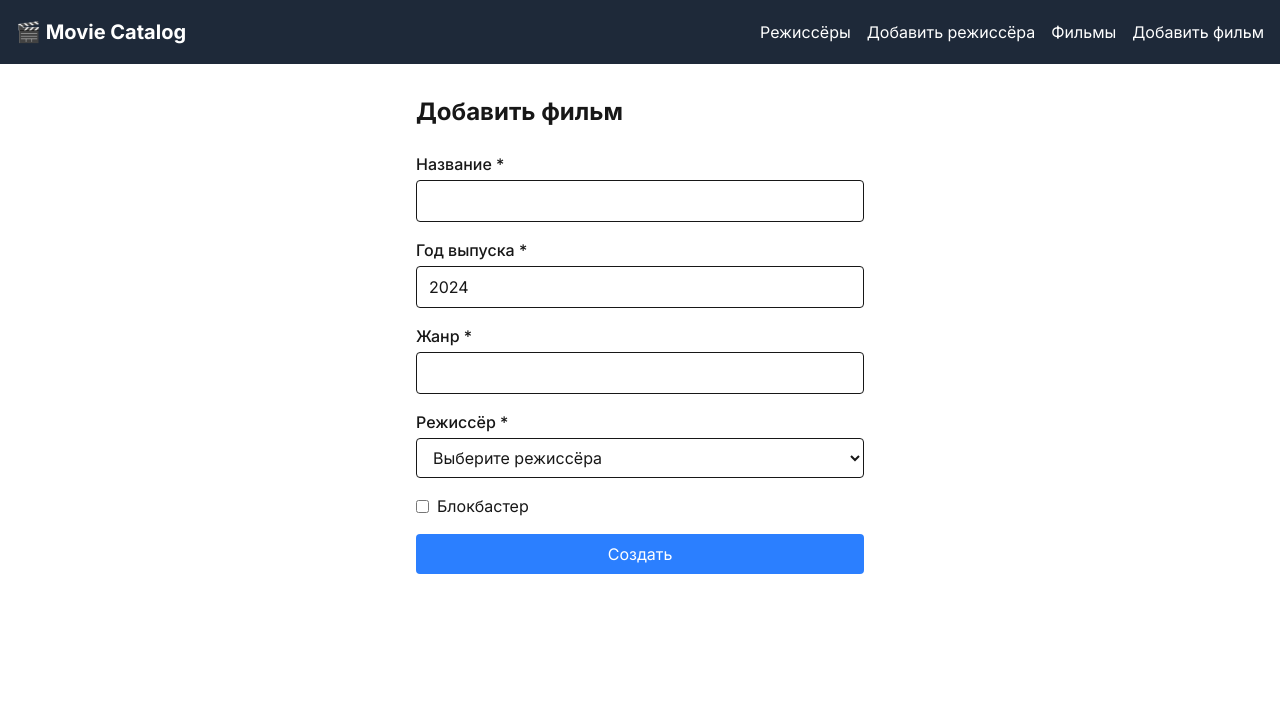
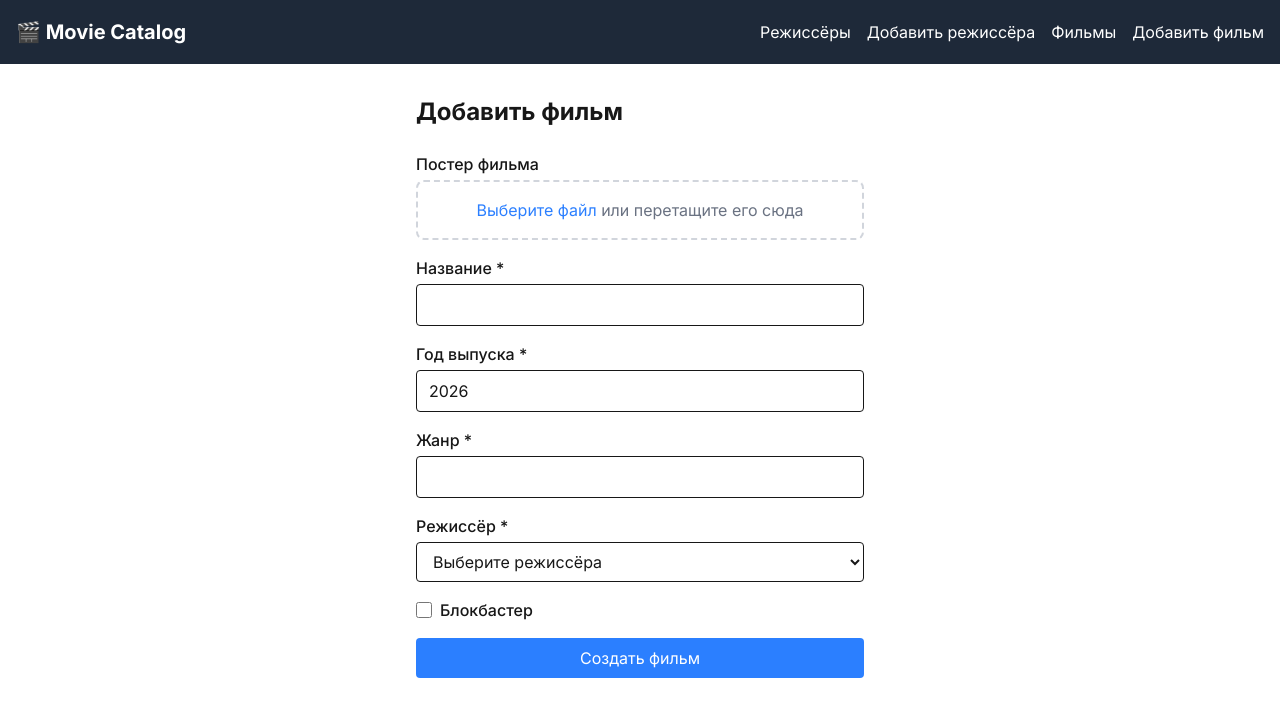
Before and after one commit to Dahipie/movie-catalog, a Next.js app: page /movies/new in a window 1280 px wide. Shown: the top 716 px of the page. Built offline with nearby package versions, Linux system fonts and the light colour scheme.

Commit message:
Описание

```diff
--- /dev/null
+++ b/app/movies/[id]/page.tsx
@@ -0,0 +1,152 @@
+"use client";
+import { useEffect, useState } from "react";
+import { useParams, useRouter } from "next/navigation";
+import { Movie, Director } from "@/types";
+import Image from "next/image";
+
+export default function MovieDetailPage() {
+  const { id } = useParams();
+  const router = useRouter();
+  const [movie, setMovie] = useState<Movie | null>(null);
+  const [director, setDirector] = useState<Director | null>(null);
+  const [loading, setLoading] = useState(true);
+  const [imageError, setImageError] = useState(false);
+
+  useEffect(() => {
+    const fetchMovie = async () => {
+      try {
+        const res = await fetch(`/api/movies/${id}`);
+        const data = await res.json();
+        setMovie(data);
+
+        if (data.directorId) {
+          const directorRes = await fetch(`/api/directors/${data.directorId}`);
+          const directorData = await directorRes.json();
+          setDirector(directorData);
+        }
+      } catch (error) {
+        console.error(error);
+      } finally {
+        setLoading(false);
+      }
+    };
+
+    if (id) fetchMovie();
+  }, [id]);
+
+  if (loading) return <div className="text-center py-10">Загрузка...</div>;
+  if (!movie) return <div className="text-center py-10 text-red-500">Фильм не найден</div>;
+
+  const posterUrl = movie.posterPath && !imageError
+    ? movie.posterPath
+    : "/posters/placeholder.jpg";
+
+  // Форматирование длительности
+  const formatDuration = (minutes?: number) => {
+    if (!minutes) return "Не указано";
+    const hours = Math.floor(minutes / 60);
+    const mins = minutes % 60;
+    if (hours === 0) return `${mins} мин`;
+    if (mins === 0) return `${hours} ч`;
+    return `${hours} ч ${mins} мин`;
+  };
+
+  return (
+    <div className="max-w-4xl mx-auto">
+      <button
+        onClick={() => router.back()}
+        className="mb-6 text-blue-500 hover:text-blue-600 flex items-center gap-1"
+      >
+        ← Назад к списку
+      </button>
+
+      <div className="bg-white rounded-lg shadow-md overflow-hidden">
+        <div className="flex flex-col md:flex-row">
+          {/* Постер */}
+          <div className="relative w-full md:w-80 h-96 md:h-auto flex-shrink-0 bg-gray-200">
+            <Image
+              src={posterUrl}
+              alt={movie.title}
+              fill
+              className="object-cover"
+              onError={() => setImageError(true)}
+            />
+          </div>
+
+          {/* Информация о фильме */}
+          <div className="p-6 flex-1">
+            <h1 className="text-3xl font-bold mb-2">{movie.title}</h1>
+
+            {/* Рейтинг и статус */}
+            <div className="flex flex-wrap gap-2 mb-4">
+              {movie.isBlockbuster && (
+                <span className="bg-yellow-100 text-yellow-800 text-xs font-medium px-2.5 py-0.5 rounded">
+                  ⭐ Блокбастер
+                </span>
+              )}
+              {movie.rating && (
+                <span className="bg-gray-100 text-gray-800 text-xs font-medium px-2.5 py-0.5 rounded">
+                  {movie.rating}
+                </span>
+              )}
+            </div>
+
+            {/* Основные характеристики */}
+            <div className="space-y-3">
+              <div className="grid grid-cols-2 gap-2">
+                <div>
+                  <p className="text-gray-500 text-sm">📅 Год выпуска</p>
+                  <p className="font-medium">{movie.releaseYear}</p>
+                </div>
+                <div>
+                  <p className="text-gray-500 text-sm">🎭 Жанр</p>
+                  <p className="font-medium">{movie.genre}</p>
+                </div>
+                <div>
+                  <p className="text-gray-500 text-sm">⏱️ Длительность</p>
+                  <p className="font-medium">{formatDuration(movie.duration)}</p>
+                </div>
+                <div>
+                  <p className="text-gray-500 text-sm">🌍 Страна</p>
+                  <p className="font-medium">{movie.country || "Не указана"}</p>
+                </div>
+                <div>
+                  <p className="text-gray-500 text-sm">🎬 Режиссёр</p>
+                  <p className="font-medium">{director?.fullName || "Неизвестен"}</p>
+                </div>
+                <div>
+                  <p className="text-gray-500 text-sm">💰 Бюджет</p>
+                  <p className="font-medium">{movie.budget || "Не указан"}</p>
+                </div>
+              </div>
+            </div>
+
+            {/* Описание сюжета */}
+            {movie.description && (
+              <div className="mt-6 pt-4 border-t">
+                <h2 className="text-xl font-semibold mb-2">📖 Сюжет</h2>
+                <p className="text-gray-700 leading-relaxed">{movie.description}</p>
+              </div>
+            )}
+
+            {/* Кнопки действий */}
+            <div className="mt-6 flex gap-3">
+              <button
+                onClick={() => router.push(`/movies/${movie.id}/edit`)}
+                className="bg-yellow-500 text-white px-4 py-2 rounded hover:bg-yellow-600 transition"
+              >
+                ✏️ Редактировать
+              </button>
+              <button
+                onClick={() => router.push("/movies")}
+                className="bg-gray-500 text-white px-4 py-2 rounded hover:bg-gray-600 transition"
+              >
+                🎬 Все фильмы
+              </button>
+            </div>
+          </div>
+        </div>
+      </div>
+    </div>
+  );
+}
--- a/app/movies/new/page.tsx
+++ b/app/movies/new/page.tsx
@@ -1,6 +1,7 @@
 "use client";
 import { useEffect, useState } from "react";
 import { useRouter } from "next/navigation";
+import FileUpload from "@/components/FileUpload";
 
 interface Director {
   id: string;
@@ -14,10 +15,11 @@ export default function CreateMoviePage() {
   const [error, setError] = useState("");
   const [formData, setFormData] = useState({
     title: "",
-    releaseYear: 2024,
+    releaseYear: new Date().getFullYear(),
     genre: "",
     directorId: "",
     isBlockbuster: false,
+    posterPath: "",
   });
 
   useEffect(() => {
@@ -43,7 +45,7 @@ export default function CreateMoviePage() {
         router.push("/movies");
       } else {
         const data = await res.json();
-        setError(data.error);
+        setError(data.error || "Ошибка при создании");
       }
     } catch {
       setError("Ошибка при создании");
@@ -63,12 +65,21 @@ export default function CreateMoviePage() {
       )}
 
       <form onSubmit={handleSubmit} className="space-y-4">
+        {/* Загрузка постера */}
+        <div>
+          <label className="block mb-1 font-medium">Постер фильма</label>
+          <FileUpload onFileUploaded={(path) => setFormData({ ...formData, posterPath: path })} />
+          {formData.posterPath && (
+            <p className="text-sm text-green-600 mt-1">Файл загружен: {formData.posterPath}</p>
+          )}
+        </div>
+
         <div>
           <label className="block mb-1 font-medium">Название *</label>
           <input
             type="text"
             required
-            className="w-full border rounded px-3 py-2"
+            className="w-full border rounded px-3 py-2 focus:outline-none focus:ring-2 focus:ring-blue-500"
             value={formData.title}
             onChange={e => setFormData({ ...formData, title: e.target.value })}
           />
@@ -81,9 +92,9 @@ export default function CreateMoviePage() {
             required
             min="1888"
             max="2026"
-            className="w-full border rounded px-3 py-2"
+            className="w-full border rounded px-3 py-2 focus:outline-none focus:ring-2 focus:ring-blue-500"
             value={formData.releaseYear}
-            onChange={e => setFormData({ ...formData, releaseYear: parseInt(e.target.value) })}
+            onChange={e => setFormData({ ...formData, releaseYear: parseInt(e.target.value) || 2024 })}
           />
         </div>
 
@@ -92,7 +103,7 @@ export default function CreateMoviePage() {
           <input
             type="text"
             required
-            className="w-full border rounded px-3 py-2"
+            className="w-full border rounded px-3 py-2 focus:outline-none focus:ring-2 focus:ring-blue-500"
             value={formData.genre}
             onChange={e => setFormData({ ...formData, genre: e.target.value })}
           />
@@ -102,7 +113,7 @@ export default function CreateMoviePage() {
           <label className="block mb-1 font-medium">Режиссёр *</label>
           <select
             required
-            className="w-full border rounded px-3 py-2"
+            className="w-full border rounded px-3 py-2 focus:outline-none focus:ring-2 focus:ring-blue-500"
             value={formData.directorId}
             onChange={e => setFormData({ ...formData, directorId: e.target.value })}
           >
@@ -121,17 +132,18 @@ export default function CreateMoviePage() {
               type="checkbox"
               checked={formData.isBlockbuster}
               onChange={e => setFormData({ ...formData, isBlockbuster: e.target.checked })}
+              className="w-4 h-4"
             />
-            Блокбастер
+            <span className="font-medium">Блокбастер</span>
           </label>
         </div>
 
         <button
           type="submit"
           disabled={loading}
-          className="w-full bg-blue-500 text-white py-2 rounded hover:bg-blue-600 disabled:opacity-50"
+          className="w-full bg-blue-500 text-white py-2 rounded hover:bg-blue-600 disabled:opacity-50 transition"
         >
-          {loading ? "Создание..." : "Создать"}
+          {loading ? "Создание..." : "Создать фильм"}
         </button>
       </form>
     </div>
--- a/data.json
+++ b/data.json
@@ -51,7 +51,7 @@
       "updatedAt": "2024-01-01T00:00:00.000Z"
     },
     {
-      "id": "d6666666-6666-6666-6666-666666666666",
+      "id": "d6",
       "fullName": "Мартин Скорсезе",
       "birthYear": 1942,
       "country": "США",
@@ -61,7 +61,7 @@
       "updatedAt": "2024-01-01T00:00:00.000Z"
     },
     {
-      "id": "d7777777-7777-7777-7777-777777777777",
+      "id": "d7",
       "fullName": "Ридли Скотт",
       "birthYear": 1937,
       "country": "Великобритания",
@@ -71,7 +71,7 @@
       "updatedAt": "2024-01-01T00:00:00.000Z"
     },
     {
-      "id": "d8888888-8888-8888-8888-888888888888",
+      "id": "d8",
       "fullName": "Джеймс Кэмерон",
       "birthYear": 1954,
       "country": "Канада",
@@ -81,7 +81,7 @@
       "updatedAt": "2024-01-01T00:00:00.000Z"
     },
     {
-      "id": "d9999999-9999-9999-9999-999999999999",
+      "id": "d9",
       "fullName": "Питер Джексон",
       "birthYear": 1961,
       "country": "Новая Зеландия",
@@ -91,7 +91,7 @@
       "updatedAt": "2024-01-01T00:00:00.000Z"
     },
     {
-      "id": "daaaaaaa-aaaa-aaaa-aaaa-aaaaaaaaaaaa",
+      "id": "da",
       "fullName": "Бонг Джун Хо",
       "birthYear": 1969,
       "country": "Южная Корея",
@@ -107,7 +107,7 @@
       "title": "Интерстеллар",
       "releaseYear": 2014,
       "genre": "Фантастика",
-      "directorId": "d1111111-1111-1111-1111-111111111111",
+      "directorId": "d1",
       "posterPath": "/posters/interstellar.jpg",
       "isBlockbuster": true,
       "createdAt": "2024-01-01T00:00:00.000Z",
@@ -118,7 +118,7 @@
       "title": "Начало",
       "releaseYear": 2010,
       "genre": "Фантастика",
-      "directorId": "d1111111-1111-1111-1111-111111111111",
+      "directorId": "d1",
       "posterPath": "/posters/inception.jpg",
       "isBlockbuster": true,
       "createdAt": "2024-01-01T00:00:00.000Z",
@@ -129,7 +129,7 @@
       "title": "Дюнкерк",
       "releaseYear": 2017,
       "genre": "Военный",
-      "directorId": "d1111111-1111-1111-1111-111111111111",
+      "directorId": "d1",
       "posterPath": "/posters/dunkirk.jpg",
       "isBlockbuster": true,
       "createdAt": "2024-01-01T00:00:00.000Z",
@@ -140,7 +140,7 @@
       "title": "Тёмный рыцарь",
       "releaseYear": 2008,
       "genre": "Боевик",
-      "directorId": "d1111111-1111-1111-1111-111111111111",
+      "directorId": "d1",
       "posterPath": "/posters/dark_knight.jpg",
       "isBlockbuster": true,
       "createdAt": "2024-01-01T00:00:00.000Z",
@@ -151,7 +151,7 @@
       "title": "Криминальное чтиво",
       "releaseYear": 1994,
       "genre": "Криминал",
-      "directorId": "d2222222-2222-2222-2222-222222222222",
+      "directorId": "d2",
       "posterPath": "/posters/pulp_fiction.jpg",
       "isBlockbuster": true,
       "createdAt": "2024-01-01T00:00:00.000Z",
@@ -162,7 +162,7 @@
       "title": "Убить Билла",
       "releaseYear": 2003,
       "genre": "Боевик",
-      "directorId": "d2222222-2222-2222-2222-222222222222",
+      "directorId": "d2",
       "posterPath": "/posters/kill_bill.jpg",
       "isBlockbuster": true,
       "createdAt": "2024-01-01T00:00:00.000Z",
@@ -173,7 +173,7 @@
       "title": "Бесславные ублюдки",
       "releaseYear": 2009,
       "genre": "Военный",
-      "directorId": "d2222222-2222-2222-2222-222222222222",
+      "directorId": "d2",
       "posterPath": "/posters/inglourious_basterds.jpg",
       "isBlockbuster": true,
       "createdAt": "2024-01-01T00:00:00.000Z",
@@ -184,7 +184,7 @@
       "title": "Джанго освобождённый",
       "releaseYear": 2012,
       "genre": "Вестерн",
-      "directorId": "d2222222-2222-2222-2222-222222222222",
+      "directorId": "d2",
       "posterPath": "/posters/django.jpg",
       "isBlockbuster": true,
       "createdAt": "2024-01-01T00:00:00.000Z",
@@ -195,7 +195,7 @@
       "title": "Леди Бёрд",
       "releaseYear": 2017,
       "genre": "Драма",
-      "directorId": "d3333333-3333-3333-3333-333333333333",
+      "directorId": "d3",
       "posterPath": "/posters/lady_bird.jpg",
       "isBlockbuster": false,
       "createdAt": "2024-01-01T00:00:00.000Z",
@@ -206,7 +206,7 @@
       "title": "Маленькие женщины",
       "releaseYear": 2019,
       "genre": "Драма",
-      "directorId": "d3333333-3333-3333-3333-333333333333",
+      "directorId": "d3",
       "posterPath": "/posters/little_women.jpg",
       "isBlockbuster": true,
       "createdAt": "2024-01-01T00:00:00.000Z",
@@ -217,7 +217,7 @@
       "title": "Дюна",
       "releaseYear": 2021,
       "genre": "Фантастика",
-      "directorId": "d4444444-4444-4444-4444-444444444444",
+      "directorId": "d4",
       "posterPath": "/posters/dune.jpg",
       "isBlockbuster": true,
       "createdAt": "2024-01-01T00:00:00.000Z",
@@ -228,7 +228,7 @@
       "title": "Бегущий по лезвию 2049",
       "releaseYear": 2017,
       "genre": "Фантастика",
-      "directorId": "d4444444-4444-4444-4444-444444444444",
+      "directorId": "d4",
       "posterPath": "/posters/blade_runner.jpg",
       "isBlockbuster": true,
       "createdAt": "2024-01-01T00:00:00.000Z",
@@ -239,7 +239,7 @@
       "title": "Прибытие",
       "releaseYear": 2016,
       "genre": "Фантастика",
-      "directorId": "d4444444-4444-4444-4444-444444444444",
+      "directorId": "d4",
       "posterPath": "/posters/arrival.jpg",
       "isBlockbuster": true,
       "createdAt": "2024-01-01T00:00:00.000Z",
@@ -250,7 +250,7 @@
       "title": "Бойцовский клуб",
       "releaseYear": 1999,
       "genre": "Драма",
-      "directorId": "d5555555-5555-5555-5555-555555555555",
+      "directorId": "d5",
       "posterPath": "/posters/fight_club.jpg",
       "isBlockbuster": true,
       "createdAt": "2024-01-01T00:00:00.000Z",
@@ -261,7 +261,7 @@
       "title": "Загадочная история Бенджамина Баттона",
       "releaseYear": 2008,
       "genre": "Драма",
-      "directorId": "d5555555-5555-5555-5555-555555555555",
+      "directorId": "d5",
       "posterPath": "/posters/benjamin_button.jpg",
       "isBlockbuster": true,
       "createdAt": "2024-01-01T00:00:00.000Z",
@@ -272,7 +272,7 @@
       "title": "Социальная сеть",
       "releaseYear": 2010,
       "genre": "Драма",
-      "directorId": "d5555555-5555-5555-5555-555555555555",
+      "directorId": "d5",
       "posterPath": "/posters/social_network.jpg",
       "isBlockbuster": false,
       "createdAt": "2024-01-01T00:00:00.000Z",
@@ -283,7 +283,7 @@
       "title": "Волк с Уолл-стрит",
       "releaseYear": 2013,
       "genre": "Комедия",
-      "directorId": "d6666666-6666-6666-6666-666666666666",
+      "directorId": "d6",
       "posterPath": "/posters/wolf_of_wall_street.jpg",
       "isBlockbuster": true,
       "createdAt": "2024-01-01T00:00:00.000Z",
@@ -294,7 +294,7 @@
       "title": "Остров проклятых",
       "releaseYear": 2010,
       "genre": "Триллер",
-      "directorId": "d6666666-6666-6666-6666-666666666666",
+      "directorId": "d6",
       "posterPath": "/posters/shutter_island.jpg",
       "isBlockbuster": true,
       "createdAt": "2024-01-01T00:00:00.000Z",
@@ -305,7 +305,7 @@
       "title": "Марсианин",
       "releaseYear": 2015,
       "genre": "Фантастика",
-      "directorId": "d7777777-7777-7777-7777-777777777777",
+      "directorId": "d7",
       "posterPath": "/posters/martian.jpg",
       "isBlockbuster": true,
       "createdAt": "2024-01-01T00:00:00.000Z",
@@ -316,7 +316,7 @@
       "title": "Гладиатор",
       "releaseYear": 2000,
       "genre": "Боевик",
-      "directorId": "d7777777-7777-7777-7777-777777777777",
+      "directorId": "d7",
       "posterPath": "/posters/gladiator.jpg",
       "isBlockbuster": true,
       "createdAt": "2024-01-01T00:00:00.000Z",
@@ -327,7 +327,7 @@
       "title": "Титаник",
       "releaseYear": 1997,
       "genre": "Драма",
-      "directorId": "d8888888-8888-8888-8888-888888888888",
+      "directorId": "d8",
       "posterPath": "/posters/titanic.jpg",
       "isBlockbuster": true,
       "createdAt": "2024-01-01T00:00:00.000Z",
@@ -338,7 +338,7 @@
       "title": "Аватар",
       "releaseYear": 2009,
       "genre": "Фантастика",
-      "directorId": "d8888888-8888-8888-8888-888888888888",
+      "directorId": "d8",
       "posterPath": "/posters/avatar.jpg",
       "isBlockbuster": true,
       "createdAt": "2024-01-01T00:00:00.000Z",
@@ -349,7 +349,7 @@
       "title": "Властелин колец: Братство кольца",
       "releaseYear": 2001,
       "genre": "Фэнтези",
-      "directorId": "d9999999-9999-9999-9999-999999999999",
+      "directorId": "d9",
       "posterPath": "/posters/lotr_fellowship.jpg",
       "isBlockbuster": true,
       "createdAt": "2024-01-01T00:00:00.000Z",
@@ -360,7 +360,7 @@
       "title": "Паразиты",
       "releaseYear": 2019,
       "genre": "Драма",
-      "directorId": "daaaaaaa-aaaa-aaaa-aaaa-aaaaaaaaaaaa",
+      "directorId": "da",
       "posterPath": "/posters/parasite.jpg",
       "isBlockbuster": true,
       "createdAt": "2024-01-01T00:00:00.000Z",
--- a/types/index.ts
+++ b/types/index.ts
@@ -16,6 +16,11 @@ export interface Movie {
   genre: string;
   directorId: string;
   posterPath?: string;
+  description?: string;
+  duration?: number;
+  budget?: string;
+  rating?: string;
+  country?: string; м
   isBlockbuster: boolean;
   createdAt: string;
   updatedAt: string;
```
Also changed, not shown: app/api/directors/[id]/route.ts (+12 -1 lines).
